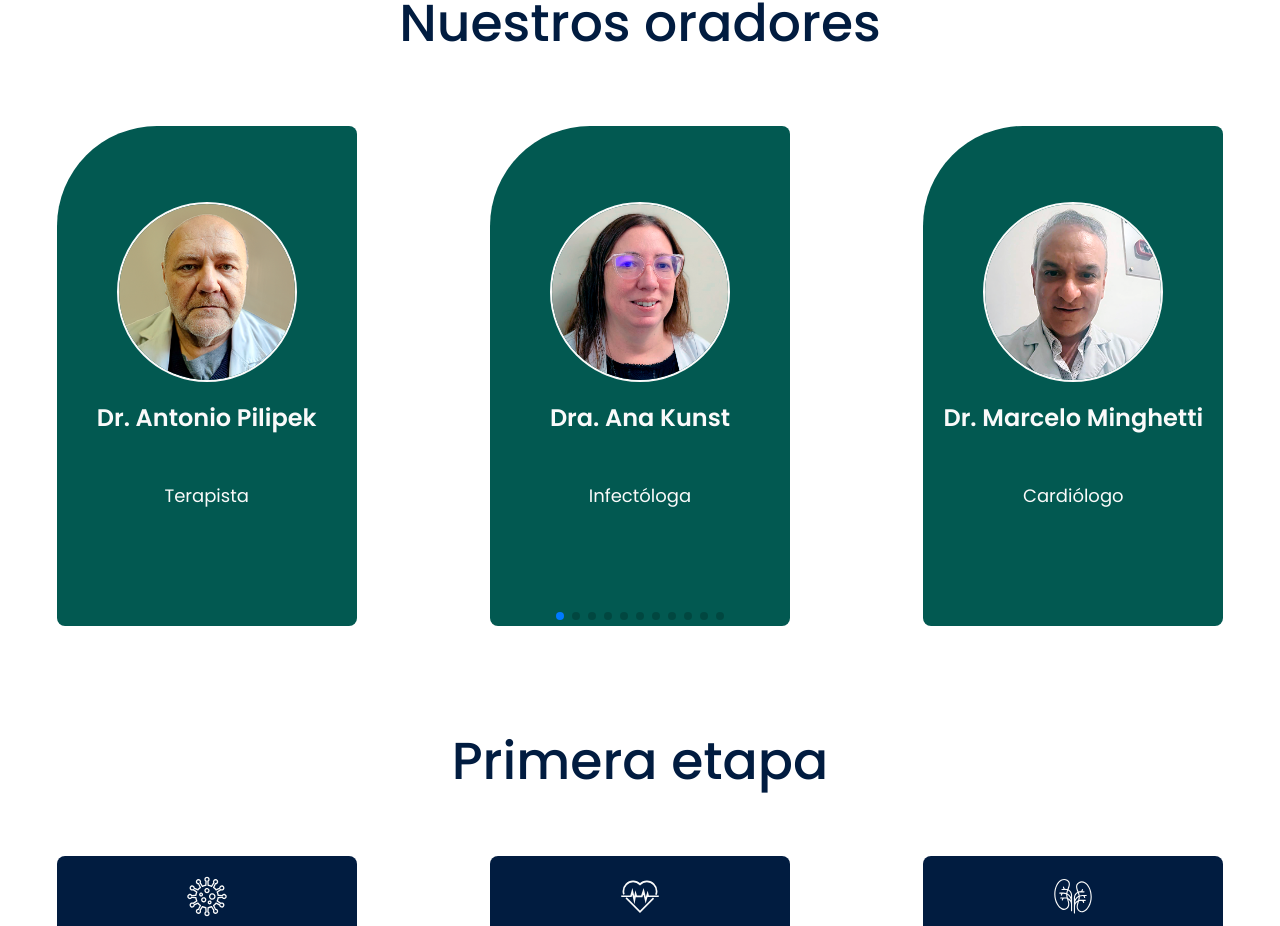
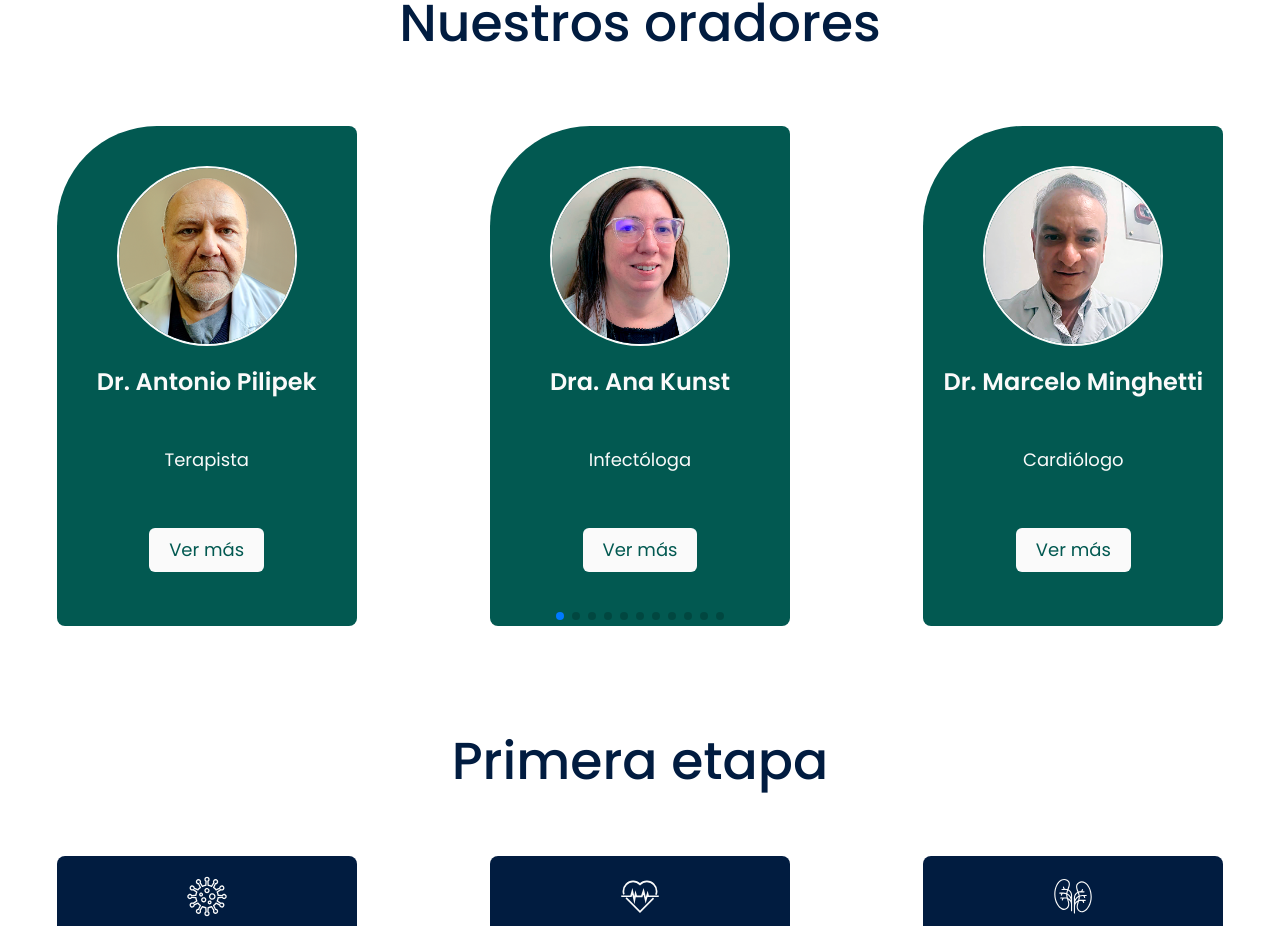
Before and after one commit to jnardi86/santojanniUTI, a React (Vite) app: page / in a window 1280 px wide. Shown: the part 1880-2806 px from the top of the page. Built offline with nearby package versions, Linux system fonts and the light colour scheme; no server answers.

Commit message:
add sweetAlert to Speaker´s carrousel

```diff
--- a/package.json
+++ b/package.json
@@ -14,7 +14,7 @@
     "react": "^18.2.0",
     "react-dom": "^18.2.0",
     "react-router-dom": "^6.22.3",
-    "sweetalert2": "^11.10.7",
+    "sweetalert2": "^11.10.8",
     "swiper": "^11.1.1"
   },
   "devDependencies": {
--- a/src/pages/contents/components/descripcion/ContentsDescription.jsx
+++ b/src/pages/contents/components/descripcion/ContentsDescription.jsx
@@ -8,7 +8,7 @@ const ContentsDescription = () => {
   return (
     <div className="descriptionContainer w-full h-auto flex-column justify-center content-center mb-20 p-2 laptop1:px-20">
       <div className="descriptionContainerHeader w-full h-auto text-center p-2 mb-12 laptop1:text-start">
-        <h1 className=" font-poppins font-medium text-Blue text-[52px]">{moduleData.title}</h1>
+        <h1 className="font-poppins font-medium text-Blue text-[52px]">{moduleData.title}</h1>
       </div>
       <div className="descriptionContainerBody w-full h-auto p-2 text-start">
         <p className="font-poppins font-regular text-Blue text-base">{moduleData.description}</p>
--- a/src/pages/contents/components/oradores/ContentsSpeakers.jsx
+++ b/src/pages/contents/components/oradores/ContentsSpeakers.jsx
@@ -7,10 +7,13 @@ const ContentsSpeakers = () => {
 
   return (
     <div className="speakersContainer w-full h-auto p-2 mb-20 laptop1:px-20">
+      <div className="w-full justify-start mb-10">
+        <h2 className="font-poppins font-medium text-Blue text-5xl">Orador/es</h2>
+      </div>
 
       {moduleData.oradores.map(orador => {
-  return(
-    <div className="speakerCard w-full h-auto flex-col justify-center content-center">
+        return (
+          <div className="speakerCard w-full h-auto flex-col justify-center content-center mb-10">
             <div className="speakerCard-header flex gap-4 mb-6">
               <div className="speakerCard-photo w-[120px] h-auto flex content-center justify-center laptop1:w-[204px]">
                 <img src={orador.image} alt={orador.name} className="rounded-full shadow-lightShadow" />
--- a/src/pages/home/view/components/oradores/OradoresCard.jsx
+++ b/src/pages/home/view/components/oradores/OradoresCard.jsx
@@ -1,18 +1,48 @@
 import React from 'react'
 import CustomButton from '../../../../../components/customComponents/CustomButton'
 
+import Swal from 'sweetalert2'
+
+
+
 const OradoresCard = ({ data }) => {
+
+    const showAlert = () => {
+        Swal.fire({
+            html: `
+            <div style="display: flex; flex-direction: column; align-items: center; text-align: center;">
+            <img style="width: 180px; height: 180px; border-radius: 50%; border: 2px solid #FFFFFF; margin-bottom: 10px;" src="${data.image}" alt="Orador" />
+            <h3 style="font-family: Poppins; font-size: 24px; font-weight: 600; text-align: center; margin-bottom: 20px;">${data.name}</h3>
+            <h6 style="font-family: Poppins; font-size: 20px; font-weight: 500; text-align: center; margin-bottom: 20px;">${data.especialidad}</h6>
+            <p style="font-family: Poppins; font-size: 18px; text-align: center; margin-bottom: 30px;">${data.cargo}</p>
+            </div>
+            `,
+            background: "#FAFAFA",
+            color: "#011C40",
+            confirmButtonText: "Volver",
+            confirmButtonColor: "#038C7F"
+        });
+    }
+
+
+
     return (
-        <div className="w-[300px] h-[500px] bg-DarkGreen text-White rounded-lg rounded-tl-[100px] mx-5 my-2 px-4 py-10 flex flex-col justify-center items-center">
+        <div className="w-[300px] h-[500px] bg-DarkGreen text-White rounded-lg rounded-tl-[100px] mx-5 my-2 px-4 py-10 flex flex-col justify-between items-center">
             <img className="w-[180px] h-[180px] rounded-full border-2 border-White mb-5" src={data.image} alt="Orador" />
-            <h3 className="font-poppins text-center font-semiBold text-2xl text-White mb-12">{data.name}</h3>
+            <div className='h-20 w-full text-center flex items-center justify-center'>
+                <h3 className="font-poppins font-semiBold text-2xl text-White mb-12">{data.name}</h3>
+            </div>
             {/* <p className="font-poppins font-semiBold text-lg text-White pb-1">{data.cargo}</p> */}
             <p className="font-poppins font-regular text-lg text-White pb-10">{data.especialidad}</p>
+            <div className='h-20 w-full text-center flex items-center justify-center'>
+                <CustomButton
+                    style="py-2 px-5 bg-White font-poppins text-lg font-regular text-DarkGreen hover:bg-Blue hover:text-White font-semibold rounded-md"
+                    label={"Ver más"}
+                    onClick={showAlert}
+                >
+                </CustomButton>
+            </div>
 
-            {/* <CustomButton
-                style="mb-5"
-                label={"Ver más"}>
-            </CustomButton> */}
 
         </div>
     )
--- a/src/pages/home/view/components/oradores/dataOradores.json
+++ b/src/pages/home/view/components/oradores/dataOradores.json
@@ -66,7 +66,7 @@
         "id": "10",
         "image": "./speakers/Laura_Pirra.png",
         "name": "Dra. Laura Pirra",
-        "cargo": "Médica neuróloga. Entre 1994 y 1998 hizo su Residencia de Neurología en el Centro Neurológico “Dr. Alfredo Thomson”, Hospital Francés, obteniendo el título de Especialista en Neurología. Entre 1998 y 2004 completó su formación en el área de Enfermedades Neuromusculares y Electromiografía en el Centro Neurológico a cargo del Profesor Dr. Alberto Dubrovsky. Entre el 31/05/05 y 04/06/06 realizó un Training en técnicas moleculares para diagnóstico e investigación en Enfermedades Neuromusculares en el Research Center for Genetic Medicine, Children’s National Medical Center. Washington DC, USA. Jefe: Eric P. Hoffman, PhD director. Actualmente se desempeña como médica neuróloga coordinadora del Área de Enfermedades Neuromusculares y Electromiografía del Hospital General de Agudos “Francisco Donación Santojanni”. Es Profesora Adjunta del Departamento de Neurociencias de la Universidad Favaloro. Asimismo, se desempeña como Secretaria General del Comité Directivo de SOLANE (Sociedad Latinoamericana de Enfermedades Neuromusculares) y es miembro del grupo de trabajo de Sistema Nervioso Periférico de la Sociedad Neurológica Argentina (SNA)",
+        "cargo": "médica neuróloga especializada en Enfermedades Neuromusculares y Electromiografía. Actualmente, es coordinadora del Área de Enfermedades Neuromusculares y Electromiografía en el Hospital General de Agudos Francisco Donación Santojanni. Además, ejerce como Profesora Adjunta en el Departamento de Neurociencias de la Universidad Favaloro y ocupa roles destacados en organizaciones como SOLANE y la Sociedad Neurológica Argentina",
         "especialidad": "Neuróloga"
     },
     {
```
Also changed, not shown: 1 other file (tests, documents, lock files or other folders). Lines whose indentation alone changed are shown as unchanged.
